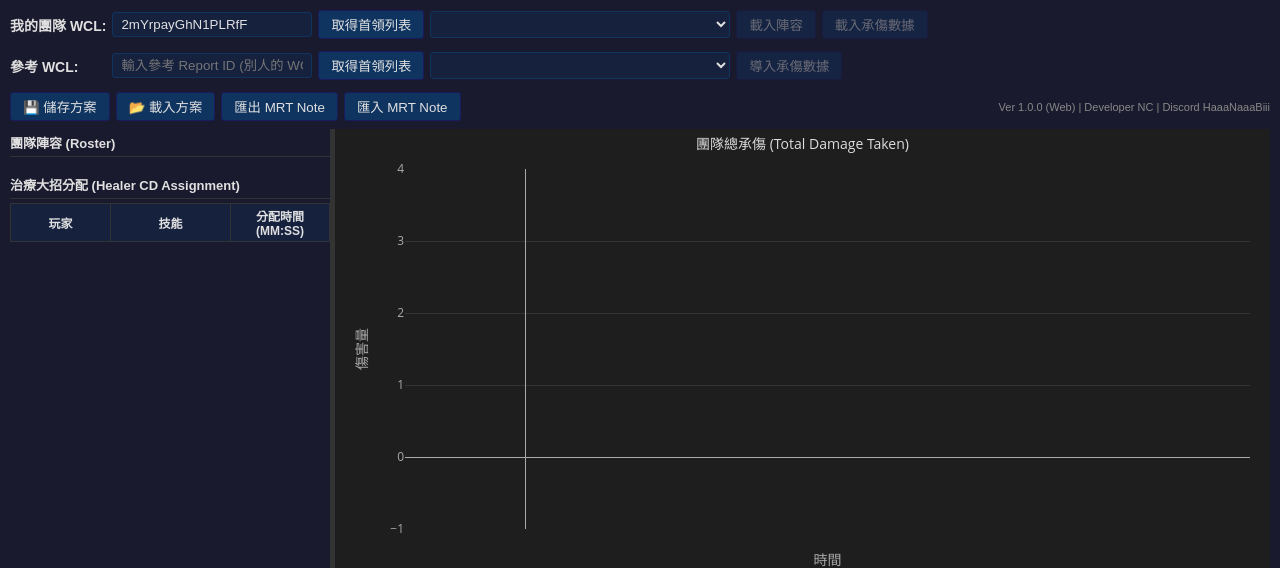
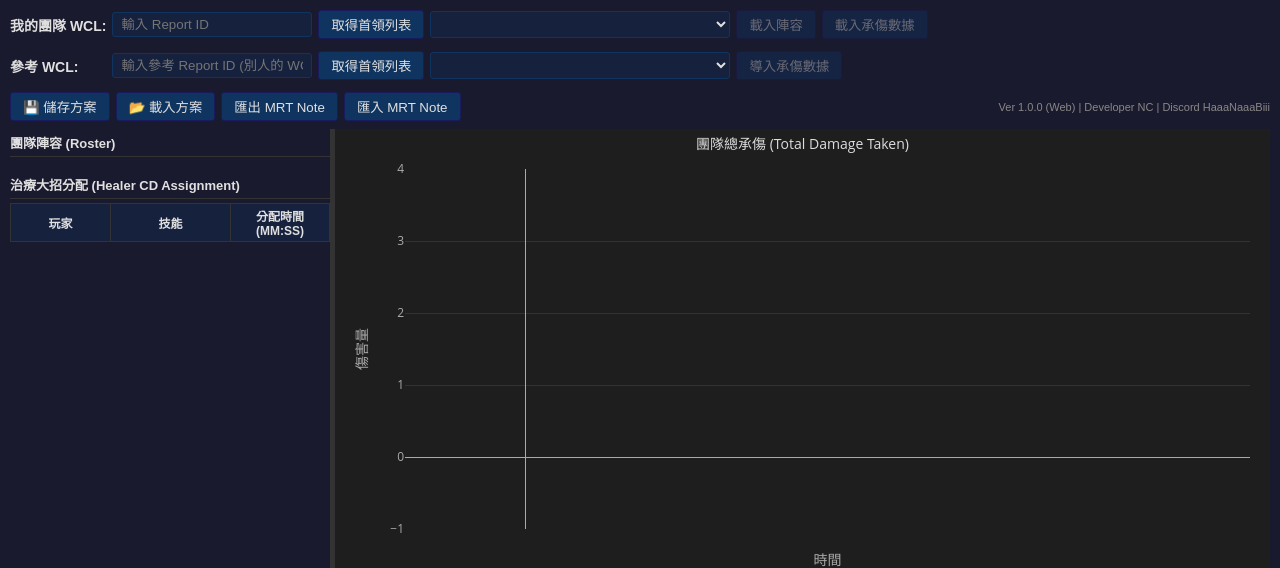
Before and after one commit to HaaaNaaaBiii/MythicRaidPlanner, a Flask app: page / in a window 1280 px wide. Shown: the top 568 px of the page. Run offline with Flask 3, Linux system fonts and the light colour scheme; lists and menus that the app fills with data are empty; some libraries are stand-ins or nearby versions.

Commit message:
Clean init setting

```diff
--- a/templates/index.html
+++ b/templates/index.html
@@ -12,7 +12,7 @@
         <!-- Row 1: 我的團隊 WCL -->
         <div class="toolbar-row">
             <label>我的團隊 WCL:</label>
-            <input id="ownReportId" type="text" placeholder="輸入 Report ID" value="2mYrpayGhN1PLRfF" class="input-report">
+            <input id="ownReportId" type="text" placeholder="輸入 Report ID" value="" class="input-report">
             <button id="btnOwnFights" onclick="loadFights('own')">取得首領列表</button>
             <select id="comboOwnFight" class="combo-fight"></select>
             <button id="btnLoadRoster" onclick="loadRoster()" disabled>載入陣容</button>
```
